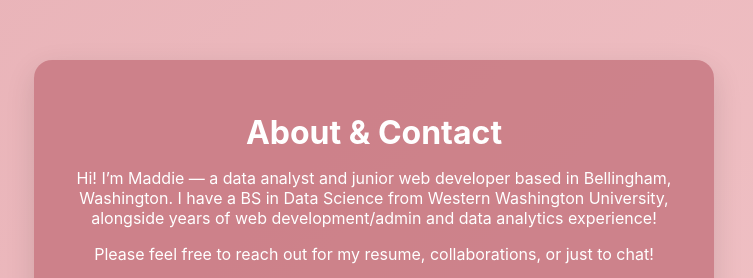
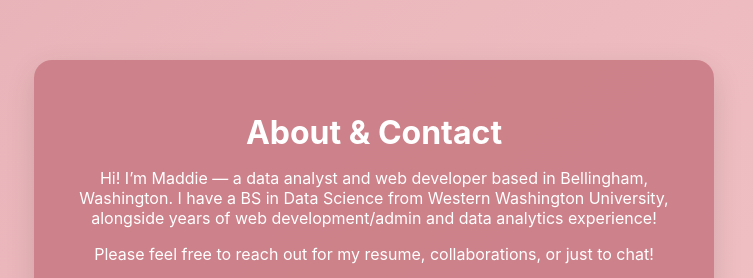
Before and after one commit to MadelineKnappenberger/MadelineKnappenberger.github.io, a React (Vite) app: page /contact in a window 1280 px wide. Shown: the part 194-472 px from the top of the page, without its empty margins (266-1019 px from the left). Built offline with nearby package versions, Linux system fonts and the light colour scheme.

Commit message:
wording change

```diff
--- a/src/components/Contact.jsx
+++ b/src/components/Contact.jsx
@@ -9,7 +9,7 @@ export default function Contact() {
       <div className="contact-inner">
         <h1>About & Contact</h1>
         <p>
-          Hi! I’m Maddie — a data analyst and junior web developer based in Bellingham, Washington.
+          Hi! I’m Maddie — a data analyst and web developer based in Bellingham, Washington.
           I have a BS in Data Science from Western Washington University, alongside years of web development/admin and data analytics experience!
         </p>
         <p>
```
